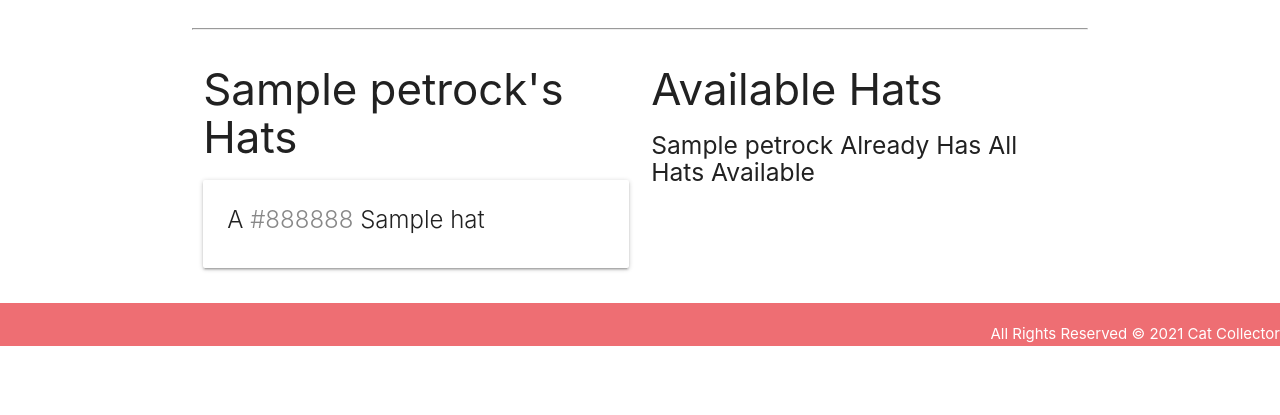
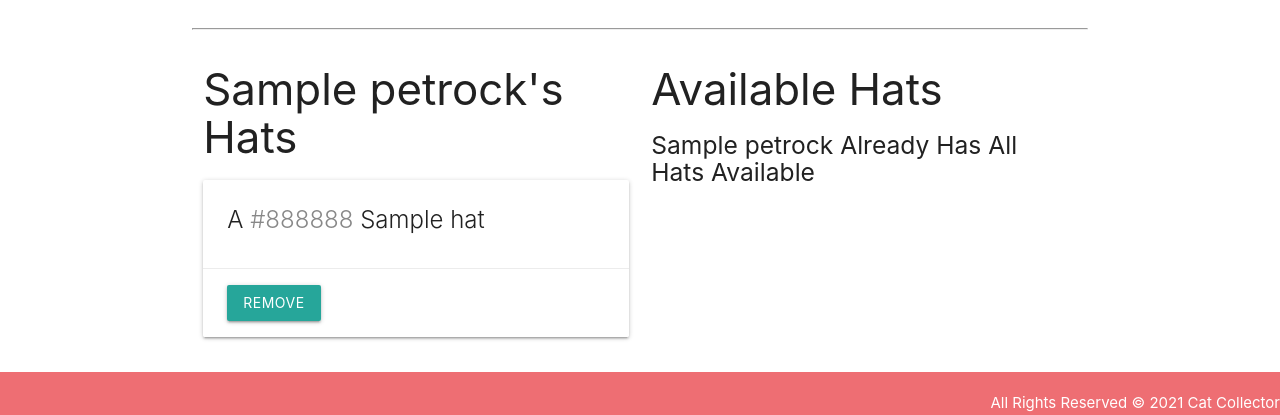
Before and after one commit to imckain/django-petrock-collector, a Django app: page /petrocks/1/ in a window 1280 px wide. Shown: the part 939-1354 px from the top of the page. Before the commit the page ends 1285 px from the top, so only its background shows below. Run offline with Django 3.2, Linux system fonts and the light colour scheme; a user stored in the database is signed in; tables that the repository leaves empty hold one stand-in row (values such as "Sample post").

Commit message:
delete hat working

```diff
--- a/main_app/templates/petrocks/detail.html
+++ b/main_app/templates/petrocks/detail.html
@@ -73,6 +73,12 @@
                             A <span style="color: {{ hat.color }}">{{ hat.color }}</span> {{ hat.name }}
                         </span>
                     </div>
+                    <div class="card-action">
+                        <form action="{% url 'unassociate_hat' petrock.id hat.id %}" method="POST">
+                            {% csrf_token %}
+                            <button type="submit" class="btn">Remove</button>
+                        </form>
+                    </div>
                 </div>
             {% endfor %}
         {% else %}
```
